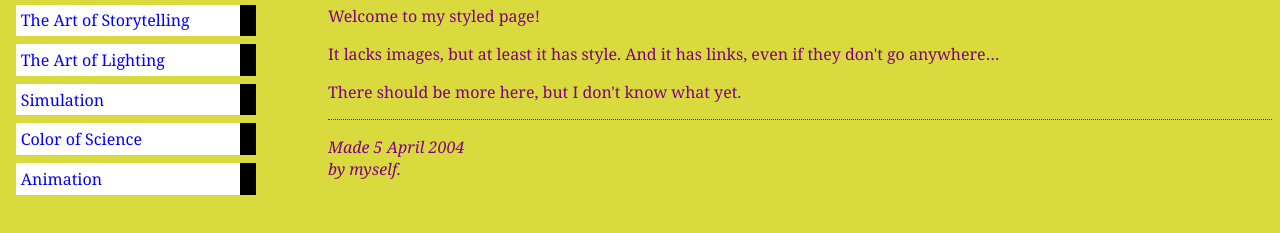
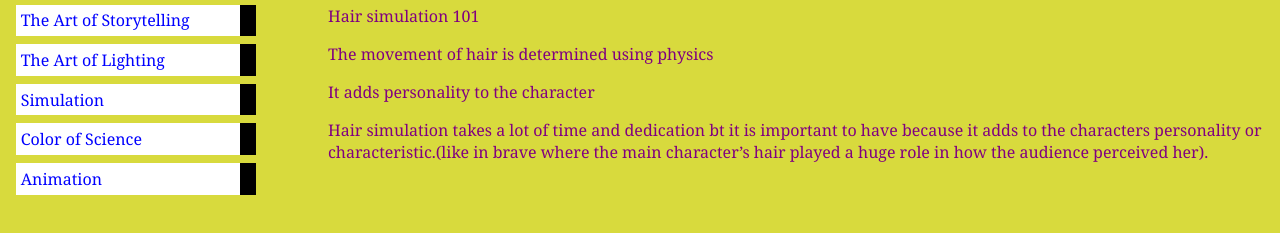
Before and after one commit to karlac44/karlac44.github.io, a plain HTML site: page hairsimulation.html in a window 1280 px wide. Shown: the part 75-308 px from the top of the page. Drawn offline with Linux system fonts and the light colour scheme.

Commit message:
Update hairsimulation.html

```diff
--- a/hairsimulation.html
+++ b/hairsimulation.html
@@ -53,18 +53,11 @@
 <!-- Main content -->
 <h1>Hair Simulation</h1>
 
-<p>Welcome to my styled page!
+<p> Hair simulation 101
+<p> The movement of hair is determined using physics
+<p> It adds personality to the character
+<p> Hair simulation takes a lot of time and dedication bt it is important to have because it adds to the characters personality or characteristic.(like in brave where the main character’s hair played a huge role in how the audience perceived her).
 
-<p>It lacks images, but at least it has style.
-And it has links, even if they don't go
-anywhere&hellip;
-
-<p>There should be more here, but I don't know
-what yet.
-
-<!-- Sign and date the page, it's only polite! -->
-<address>Made 5 April 2004<br>
-  by myself.</address>
 
 </body>
 </html>
```
